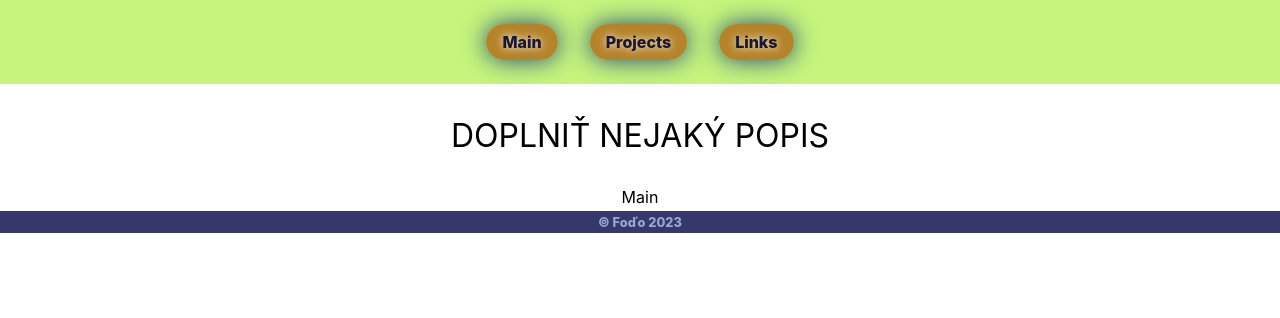
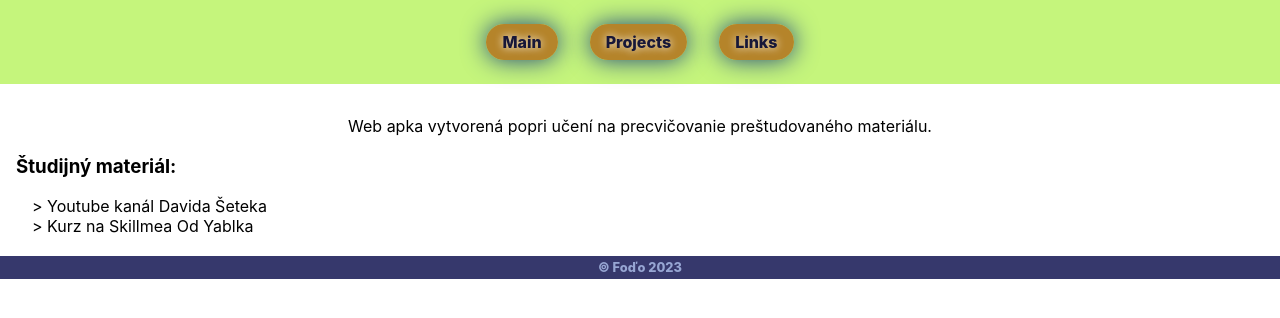
Before and after one commit to FodoFofo/Ucenie, a React (Create React App) app: page / in a window 1280 px wide. Shown: the top 318 px of the page. Built offline with nearby package versions, Linux system fonts and the light colour scheme; the HTML template or start-up script is replaced by a standard one.

Commit message:
Doplnenie textu a štýlu pre Main

```diff
--- a/src/Views/Main.scss
+++ b/src/Views/Main.scss
@@ -1,4 +1,6 @@
 .main {
+  padding: 1em;
+
   header {
     ul {
       list-style-type: none;
@@ -19,6 +21,13 @@
   }
 
   p {
-    font-size: 2em;
+    font-size: 1em;
+  }
+
+  .vlavo {
+    text-align: start;
+  }
+  .odsadenie {
+    margin: 0 0 0 1em ;
   }
 }
--- a/src/Views/Main.tsx
+++ b/src/Views/Main.tsx
@@ -1,16 +1,18 @@
-import React from 'react'
-import './Main.scss'
+import React from "react";
+import "./Main.scss";
 
 const Main = () => {
   return (
-    <div className='main'>
-        <p>
-          DOPLNIŤ NEJAKÝ POPIS
-        </p>
+    <div className="main">
+      <p>
+        Web apka vytvorená popri učení na precvičovanie preštudovaného
+        materiálu.
+      </p>
+      <h3 className="vlavo">Študijný materiál:</h3>
+      <p className="vlavo odsadenie">&gt; Youtube kanál Davida Šeteka</p>
+      <p className="vlavo odsadenie">&gt; Kurz na Skillmea Od Yablka</p>
+    </div>
+  );
+};
 
-        Main
-    </div>
-  )
-}
-
-export default Main
+export default Main;
```
